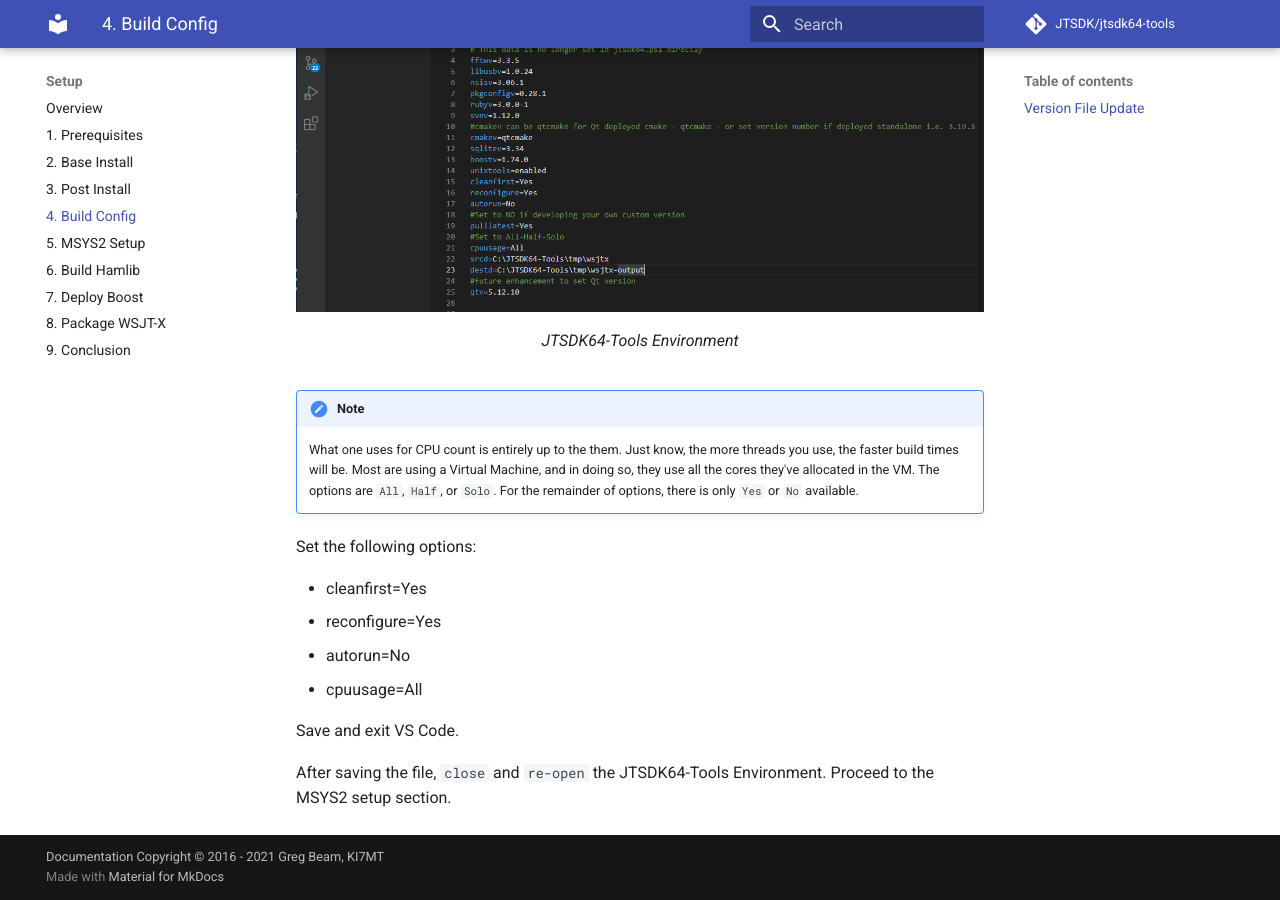
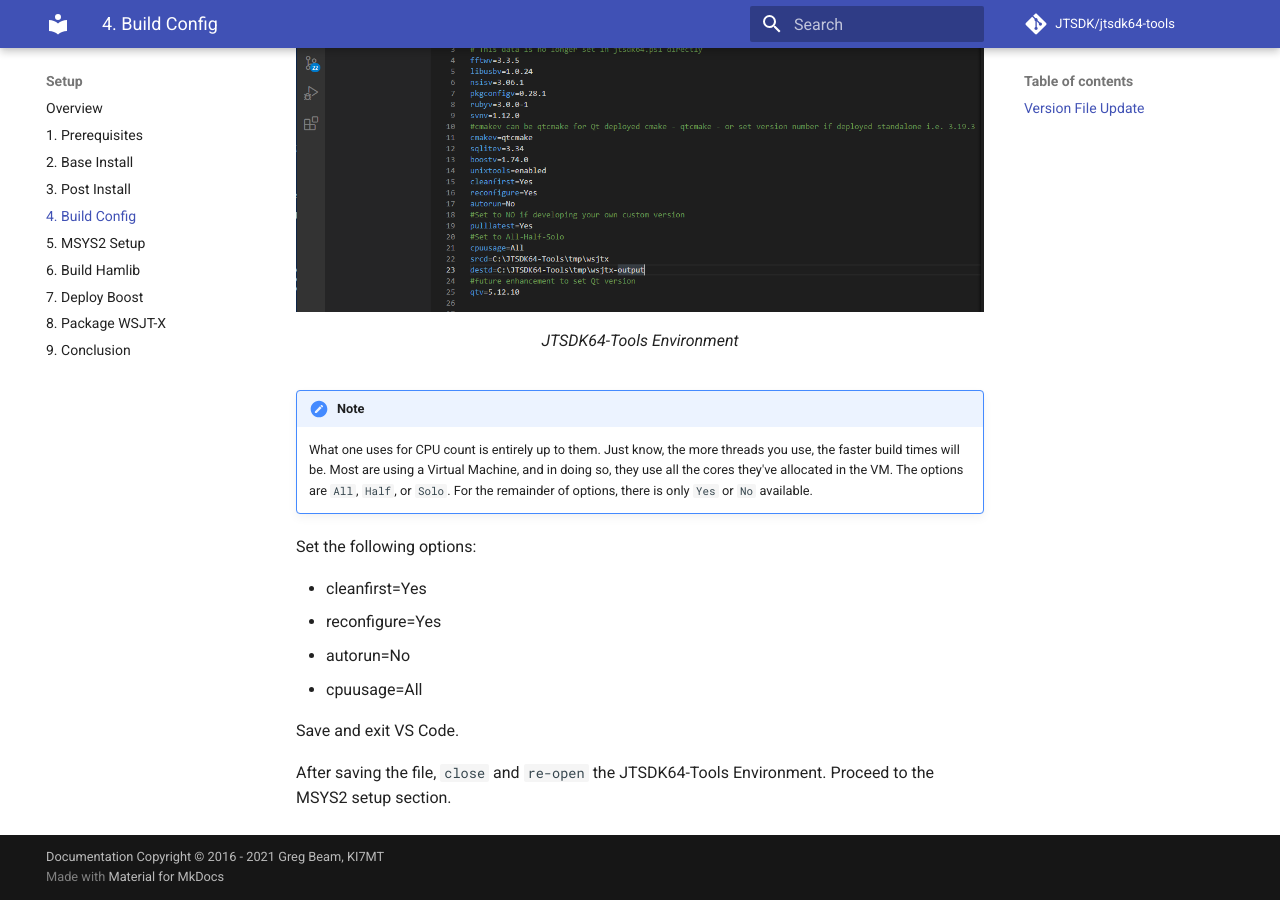
Before and after one commit to JTSDK/jtsdk64-tools, an MkDocs documentation site: the page built from docs/setup/buildconfig.md, in a window 1280 px wide and 900 px high, scrolled down 962 px. Built offline with MkDocs 1.6.1 and Material for MkDocs 9.7.7, drawn with Linux system fonts in a browser that asks for light colours; comment, search, counter and statistics services are not loaded; some of the changed text lies outside the part shown.

Commit message:
Mix more grammer and typos

```diff
--- a/docs/setup/buildconfig.md
+++ b/docs/setup/buildconfig.md
@@ -31,7 +31,7 @@
 </figure>
 
 !!! note
-    What one uses for CPU count is entirely up to the them. Just know, the more threads you use, the faster build times will be. Most are using a Virtual Machine, and in doing so, they use all the cores they've allocated in the VM. The options are `All`, `Half`, or `Solo`. For the remainder of options, there is only `Yes` or `No` available.
+    What one uses for CPU count is entirely up to them. Just know, the more threads you use, the faster build times will be. Most are using a Virtual Machine, and in doing so, they use all the cores they've allocated in the VM. The options are `All`, `Half`, or `Solo`. For the remainder of options, there is only `Yes` or `No` available.
 
 
 Set the following options:
```
Also changed, not shown: other parts of docs/setup/buildconfig.md (+1 -1 lines), docs/setup/packagewsjtx.md (+1 -1 lines).
